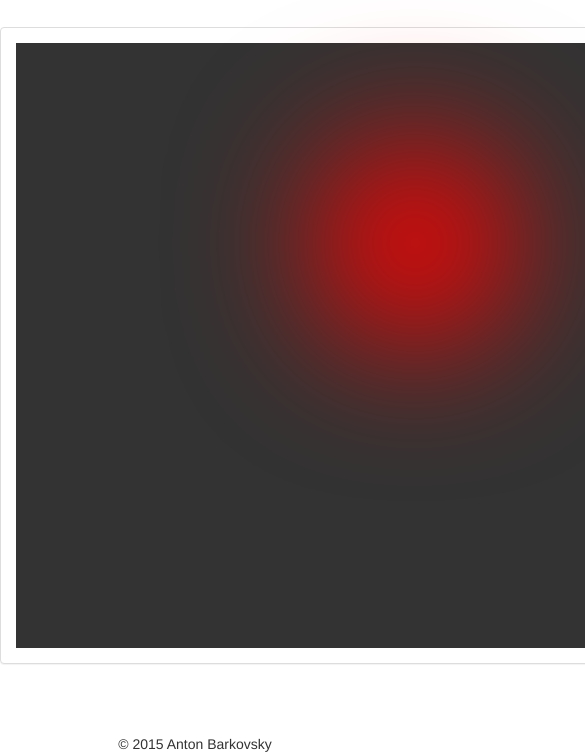
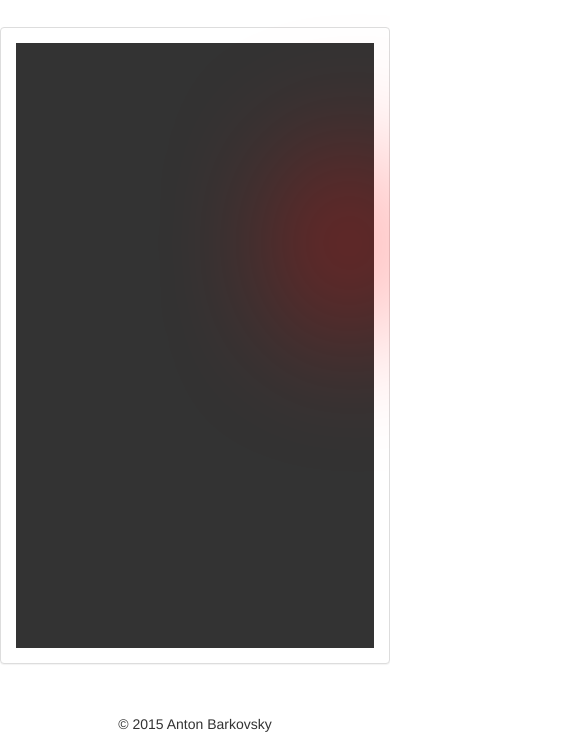
Before and after one commit to swarmer/blurry, a website: page blurry/index.html in a window 390 px wide. Shown: the part 118-872 px from the top of the page, 585 px wide, since content can reach past the window. Drawn offline with nearby package versions, Linux system fonts and the light colour scheme; files that its build step writes are made by us from their sources.

Commit message:
More responsiveness

```diff
--- a/blurry/index.html
+++ b/blurry/index.html
@@ -35,13 +35,11 @@
       </div>
     </header>
 
-    <div class="panel-container">
-      <div class="canvas-panel panel panel-default">
-        <div class="canvas-container">
-          <canvas id="canvas" width="800" height="600">
-            Your browser doesn't support canvas element
-          </canvas>
-        </div>
+    <div class="canvas-panel panel panel-default">
+      <div class="canvas-container">
+        <canvas id="canvas" width="800" height="600">
+          Your browser doesn't support canvas element
+        </canvas>
       </div>
     </div>
 
--- a/blurry/static/style.css
+++ b/blurry/static/style.css
@@ -11,7 +11,9 @@
 }
 
 .canvas-panel {
-    display: inline-block;
+    max-width: 1000px;
+    margin-left: auto;
+    margin-right: auto;
     padding: 15px;
 }
 
@@ -21,6 +23,8 @@
 }
 
 #canvas {
+    width: 100%;
+    height: 100%;
     filter: blur(70px);
 }
 
```
